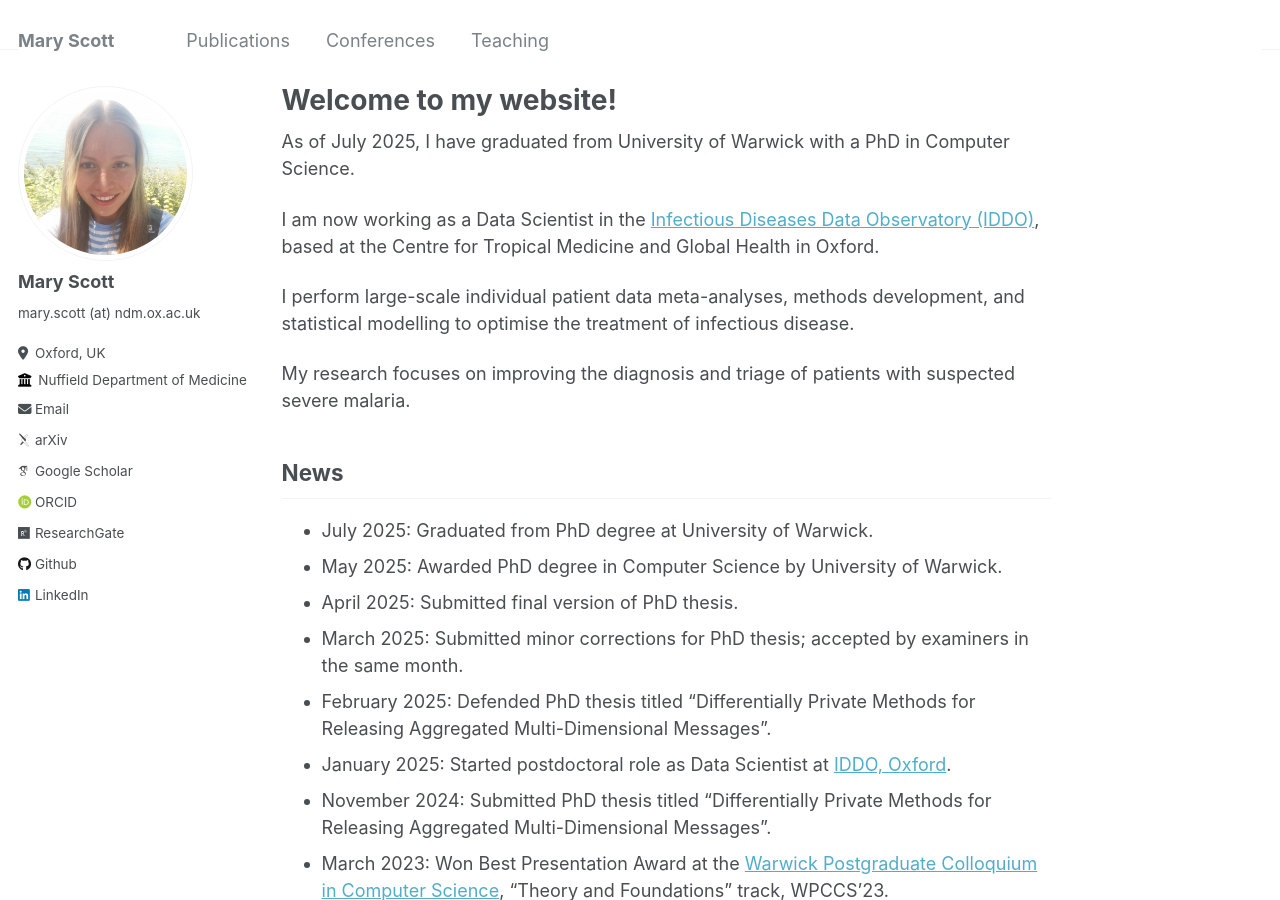
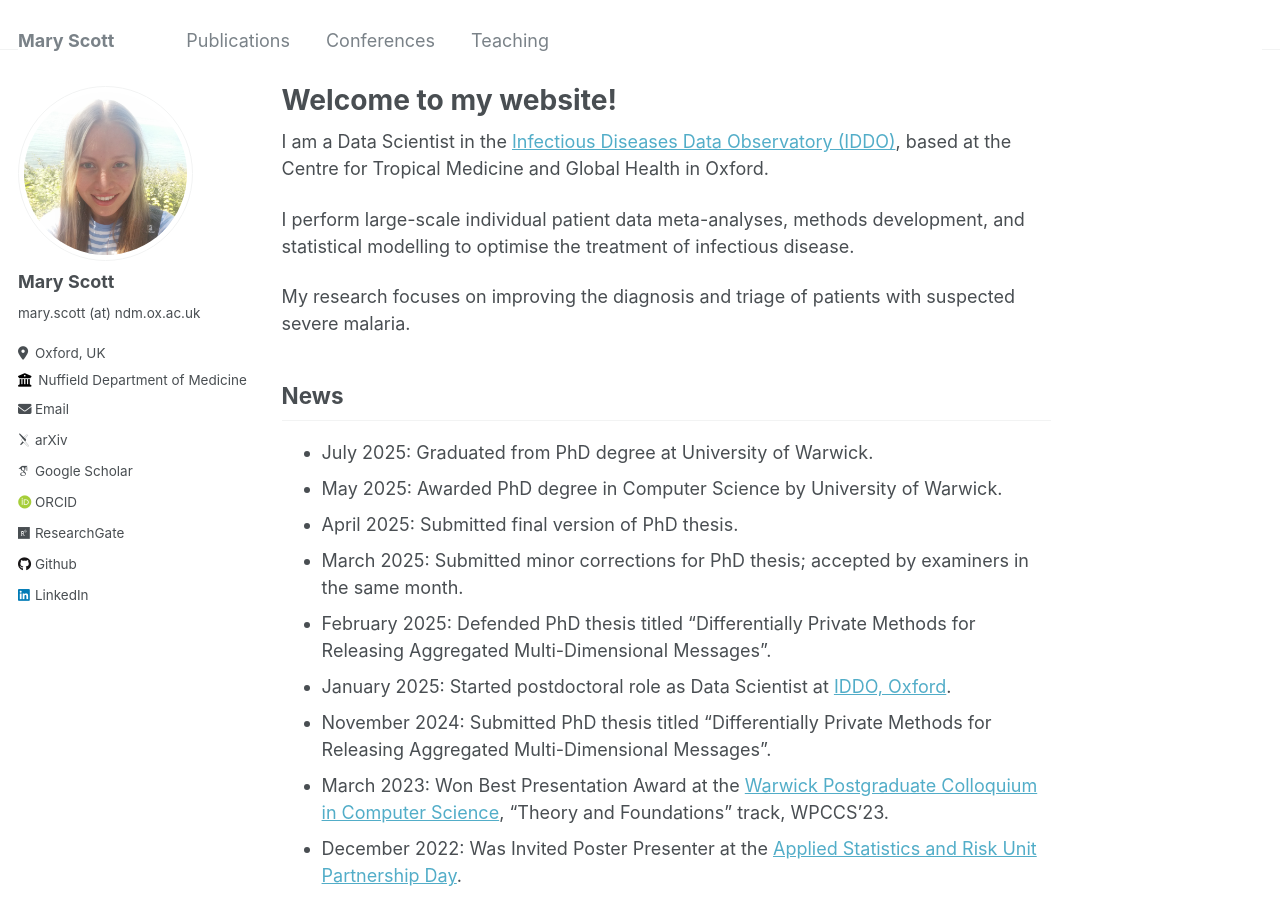
Before and after one commit to mary-python/mary-python.github.io, a Jekyll site: the page built from _pages/about.md, in a window 1280 px wide and 900 px high. Built offline with Jekyll 4.4.1, drawn with Linux system fonts in a browser that asks for light colours; some web fonts are replaced.

Commit message:
Update about.md

```diff
--- a/_pages/about.md
+++ b/_pages/about.md
@@ -7,9 +7,7 @@ redirect_from:
   - /about.html
 ---
 
-As of July 2025, I have graduated from University of Warwick with a PhD in Computer Science.
-
-I am now working as a Data Scientist in the [Infectious Diseases Data Observatory (IDDO)](https://www.iddo.org/), based at the Centre for Tropical Medicine and Global Health in Oxford.
+I am a Data Scientist in the [Infectious Diseases Data Observatory (IDDO)](https://www.iddo.org/), based at the Centre for Tropical Medicine and Global Health in Oxford.
 
 I perform large-scale individual patient data meta-analyses, methods development, and statistical modelling to optimise the treatment of infectious disease.
 
```
